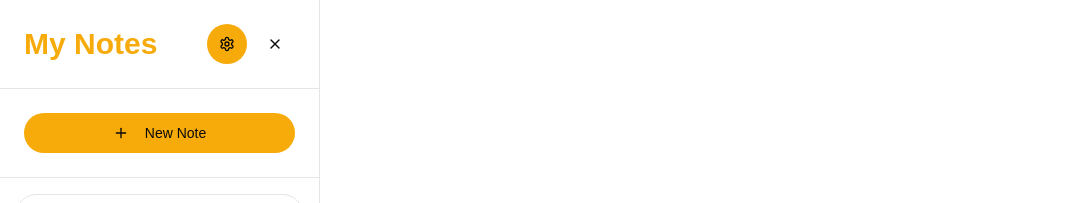
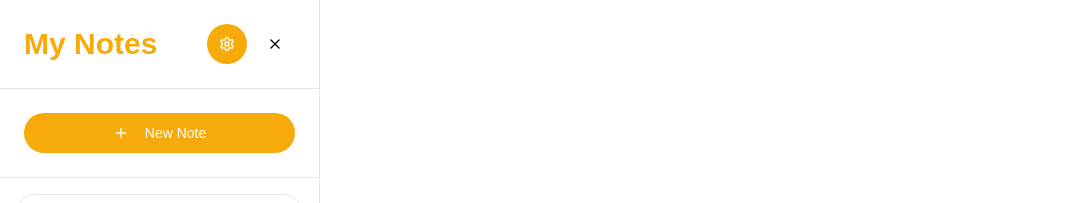
Before and after one commit to Joelisking/notes, a Next.js app: page / in a window 1280 px wide. Shown: the top 203 px of the page, without its empty margins (0-1065 px from the left). Built offline with nearby package versions, Linux system fonts and the light colour scheme; no server answers; the database is empty.

Commit message:
dependencies updated

```diff
--- a/components/sidebar.tsx
+++ b/components/sidebar.tsx
@@ -80,7 +80,7 @@ export default function Sidebar({
           <DropdownMenu>
             <DropdownMenuTrigger asChild>
               <Button size="icon" className="rounded-full">
-                <Settings className="h-5 w-5 text-foreground" />
+                <Settings className="h-5 w-5 text-background dark:text-foreground" />
               </Button>
             </DropdownMenuTrigger>
             <DropdownMenuContent align="end">
@@ -134,9 +134,9 @@ export default function Sidebar({
 
       <div className="p-6 border-b">
         <Button
-          className="w-full rounded-full group transition-all hover:shadow-md hover:shadow-primary/20 text-foreground"
+          className="w-full rounded-full group transition-all hover:shadow-md hover:shadow-primary/20 text-background dark:text-foreground"
           onClick={createNote}>
-          <Plus className="mr-2 h-4 w-4 group-hover:scale-110 transition-transform" />
+          <Plus className="mr-2 h-4 w-4 group-hover:scale-110 transition-transform text-background dark:text-foreground" />
           New Note
         </Button>
       </div>
```
Also changed, not shown: package.json (+2 -13 lines).
